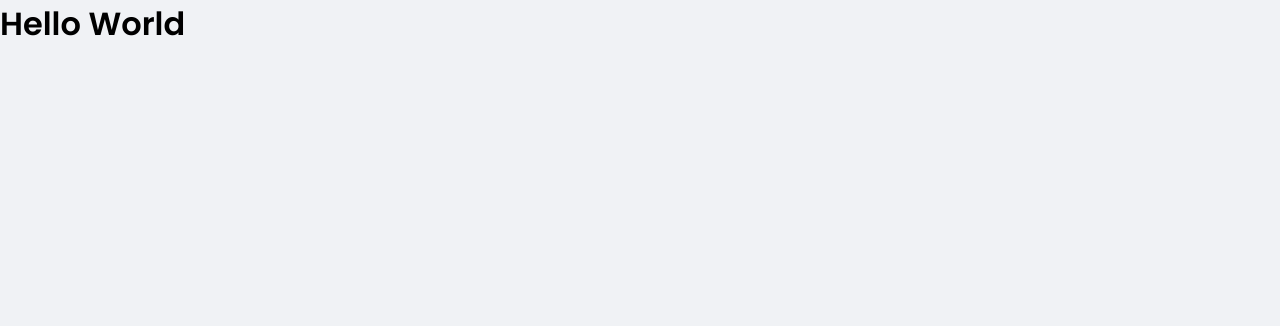
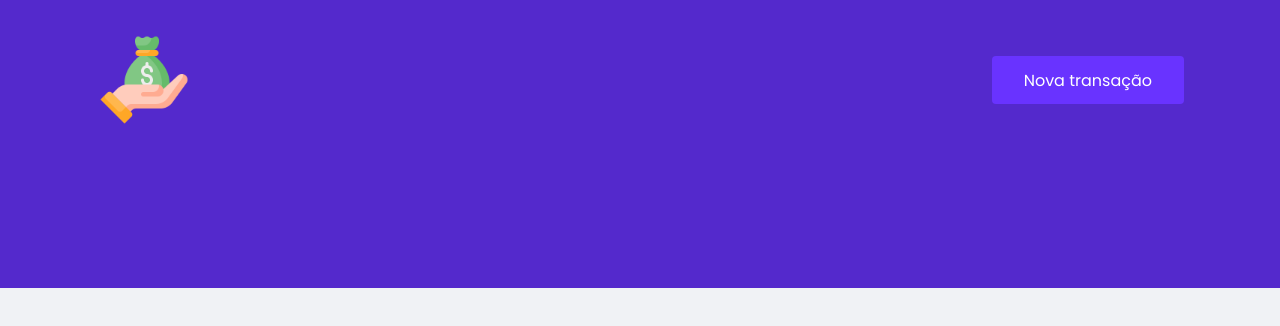
Before and after one commit to jailcomfranssa/React-dtmoney, a React (Create React App) app: page / in a window 1280 px wide. Shown: the top 326 px of the page. Built offline with nearby package versions, Linux system fonts and the light colour scheme.

Commit message:
Componente Header

```diff
--- a/src/App.tsx
+++ b/src/App.tsx
@@ -1,12 +1,12 @@
+import { Header } from "./components/Header";
 import { GlobalStyle } from "./styles/global";
 
 export function App() {
   return (
 
-    <div className="App">
-      <h1>Hello World</h1>
+    <>
+      <Header />
       <GlobalStyle/>
-
-    </div>
+    </>
   );
 }
--- /dev/null
+++ b/src/components/Header/index.tsx
@@ -0,0 +1,15 @@
+import logoImg  from '../../assets/icon.png'
+import { Container, Content } from './styles'
+
+export function Header(){
+    return(
+        <Container>
+            <Content>
+                <img src={logoImg} alt="dt maney" />
+                <button type="button">
+                    Nova transação
+                </button>
+            </Content>
+        </Container>
+    )
+}
--- /dev/null
+++ b/src/components/Header/styles.ts
@@ -0,0 +1,36 @@
+import { styled }  from 'styled-components';
+
+export const Container = styled.header`
+    background: var(--blue);
+
+`;
+
+export const Content = styled.div`
+    max-width: 1120px;
+    margin: 0 auto;
+
+    padding: 2rem 1rem 10rem;
+    display: flex;
+    align-items: center;
+    justify-content: space-between;
+
+    img{
+        width: 6rem;
+    }
+
+    button{
+        font-size: 1rem;
+        color: #FFF;
+        background: var(--blue-light);
+        border: 0;
+        padding: 0 2rem;
+        border-radius: 0.25rem;
+        height: 3rem;
+        transition: filter 0.2s;
+
+        &:hover {
+            filter: brightness(0.9);
+        }
+    }
+
+`
```
